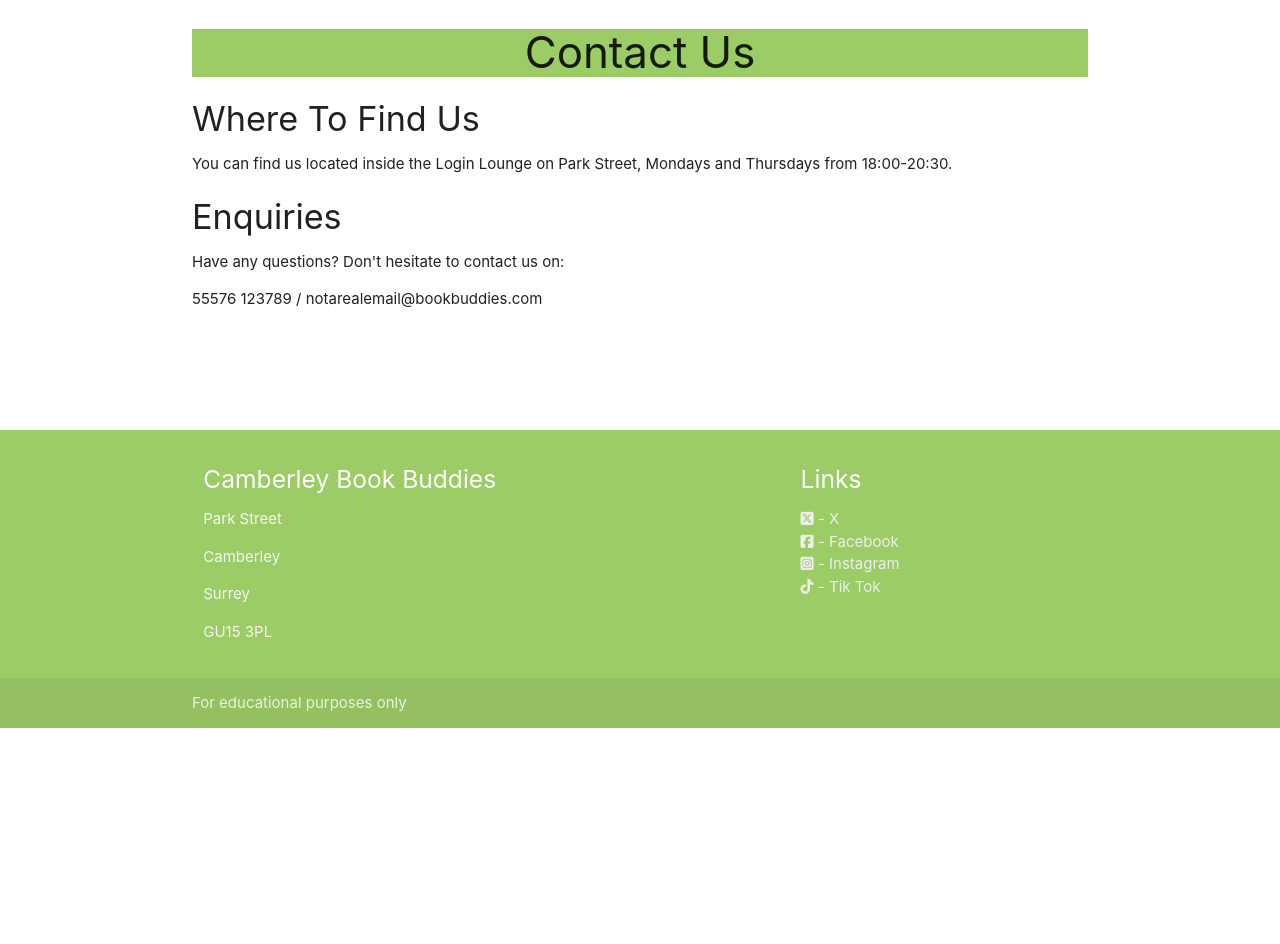
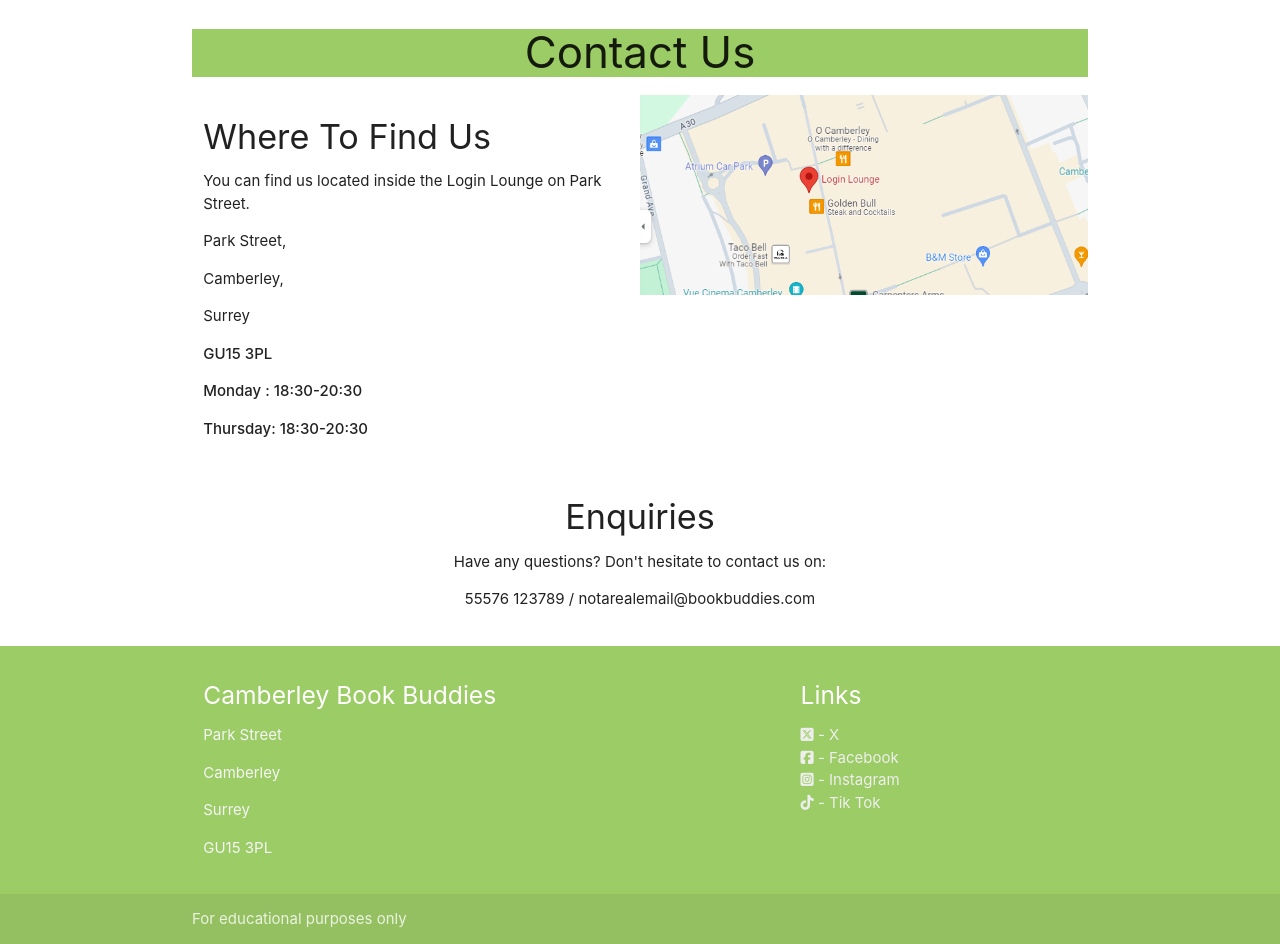
Before and after one commit to JCook22/camberley-book-buddies, a Flask app: page /contact in a window 1280 px wide. Shown: the part 72-1016 px from the top of the page. Before the commit the page ends 800 px from the top, so only its background shows below. Run offline with Flask 2, Linux system fonts and the light colour scheme.

Commit message:
Update text content and add map to contact.html

```diff
--- a/camberleybookbuddies/static/css/style.css
+++ b/camberleybookbuddies/static/css/style.css
@@ -39,3 +39,14 @@ main {
 .review-btn {
     margin-top: 2vh;
 }
+
+/* contact.html styles */
+
+.map-image {
+    background-image: url('https://github.com/JCook22/camberley-book-buddies/blob/main/camberleybookbuddies/static/images/map-image.png?raw=true');
+    width: 100%;
+    height: 25vh;
+    background-size: cover;
+    background-repeat: no-repeat;
+    background-position: center;
+}
--- a/camberleybookbuddies/templates/contact.html
+++ b/camberleybookbuddies/templates/contact.html
@@ -3,21 +3,27 @@
 
 <h3 class="light-green lighten-1 center-align">Contact Us</h3>
 
-<section>
-    <div class="contact-information">
+<div class="row">
+    <div class="contact-information col s12 m6">
         <h4>Where To Find Us</h4>
-        <p>You can find us located inside the Login Lounge on Park Street, Mondays and Thursdays from 18:00-20:30.</p>
+        <p>You can find us located inside the Login Lounge on Park Street.
+        <p>Park Street,</p>
+        <p>Camberley,</p>
+        <p>Surrey</p>
+        <p><strong>GU15 3PL</strong></p>
+        <p><strong>Monday  : 18:30-20:30</strong></p>
+        <p><strong>Thursday: 18:30-20:30</strong></p>
+
     </div>
-    <div class="map-container">
+    <div class="map-image col s12 m6">
     </div>
-</section>
-
-<section>
-    <div class="enquiries">
+</div>
+<div class="row">
+    <div class="enquiries col s12 center-align">
         <h4>Enquiries</h4>
         <p>Have any questions? Don't hesitate to contact us on:</p>
         <p>55576 123789 / notarealemail@bookbuddies.com</p>
     </div>
-</section>
+</div>
 
 {% endblock %}
```
